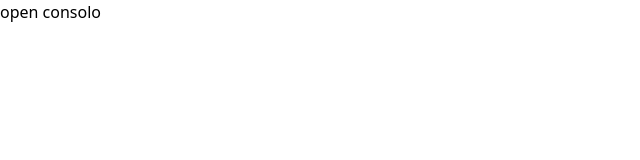
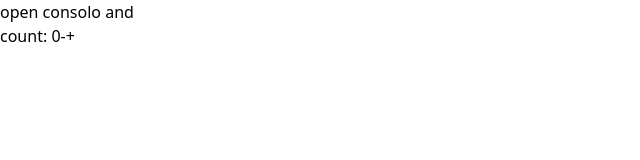
Before and after one commit to aligorgin/JS-yard, a Next.js app: page / in a window 1280 px wide. Shown: the top 160 px of the page, without its empty margins (0-640 px from the left). Built offline with nearby package versions, Linux system fonts and the light colour scheme.

Commit message:
use reducer

```diff
--- a/src/codes/Basics.tsx
+++ b/src/codes/Basics.tsx
@@ -1,4 +1,4 @@
-import {element} from "prop-types";
+import {useReducer} from "react";
 
 export default function Basics() {
     const text = 'hey';
@@ -256,15 +256,43 @@ export default function Basics() {
     const arr2 = [3, 45, 32, 5, 6, 456, 345];
     console.log(arr2.findIndex((el) => el > 13))
     console.log(arr.concat(arr2))
-    console.log(arr2.fill(0,3,4))
-    console.log(arr2.fill(0,4))
+    console.log(arr2.fill(0, 3, 4))
+    console.log(arr2.fill(0, 4))
     console.log(arr2.fill(0,))
     console.log(arr.join())
-    console.log(arr2.join(''))
+    console.log(arr2.join(''));
 
+    const initialState = {count: 0};
+
+    const reducer = (state: { count: number; }, action: { type: any; }) => {
+        switch (action.type) {
+            case "increment":
+                return {count: state.count + 1}
+            case 'decrement':
+                return {count: state.count - 1}
+            default:
+                throw new Error(`Unsupported action type:${action.type}`);
+        }
+    }
+    const [state, dispatch] = useReducer(reducer, initialState);
     return (
         <div>
-            open consolo
+            open consolo and
+            <div>
+                count: {state.count}
+
+                <button onClick={() => {
+                    dispatch({type: 'decrement'})
+                }}>
+                    -
+                </button>
+
+                <button onClick={() => {
+                    dispatch({type: 'increment'})
+                }}>
+                    +
+                </button>
+            </div>
         </div>
     )
 }
```
